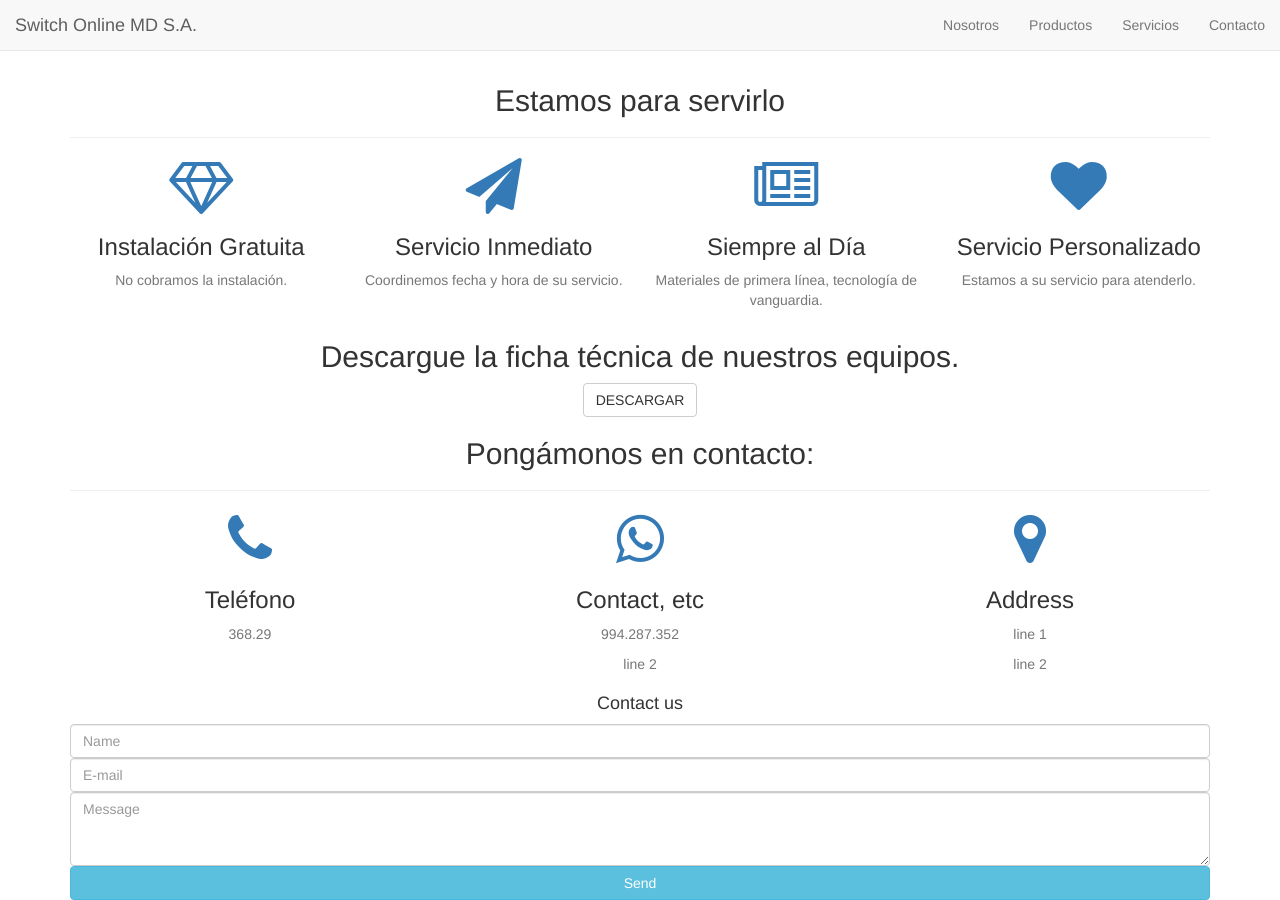
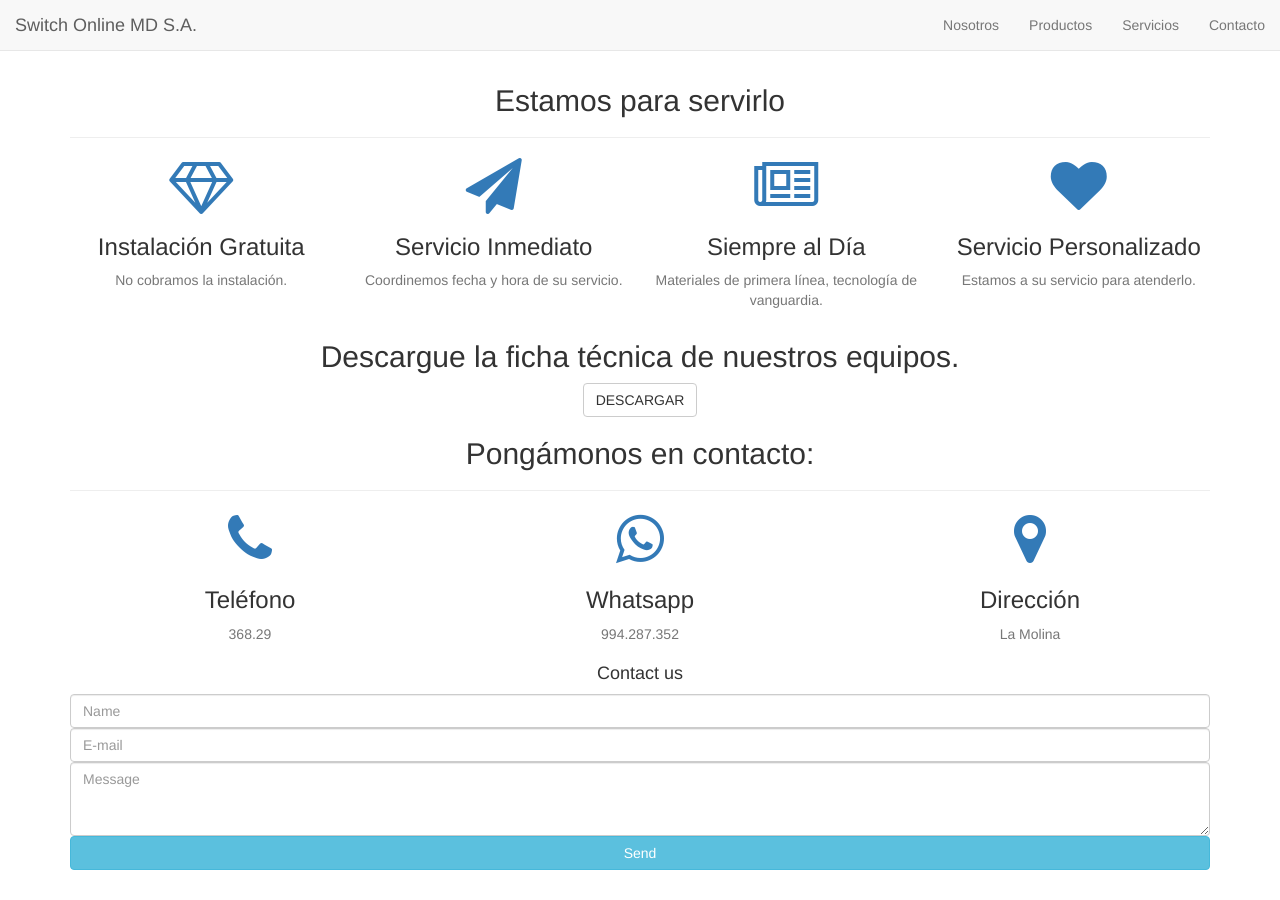
Before and after one commit to switch-on-line-md/web, a Jekyll site: the page built from _posts/2014-07-18-project-1.markdown, in a window 1280 px wide and 900 px high, scrolled down 702 px. Built offline with Jekyll 4.4.1, drawn with Linux system fonts in a browser that asks for light colours; nearby versions of some CDN libraries; library files that are not in the unit come from our copies; after the commit the page ends 1572 px from its top, so only the background shows below that.

Commit message:
Update site_headers.yml

```diff
--- a/_data/site_headers.yml
+++ b/_data/site_headers.yml
@@ -58,11 +58,11 @@ section_1_title: Teléfono
 section_1_sub_title_1: 368.2900
 section_1_sub_title_2:
 
-section_2_title: Contact, etc
+section_2_title: Whatsapp
 section_2_sub_title_1: 994.287.352
-section_2_sub_title_2: line 2
+section_2_sub_title_2:
 
-section_3_title: Address
-section_3_sub_title_1: line 1
-section_3_sub_title_2: line 2
+section_3_title: Dirección
+section_3_sub_title_1: La Molina
+section_3_sub_title_2:
 ########### ncontact.html START ################
```
